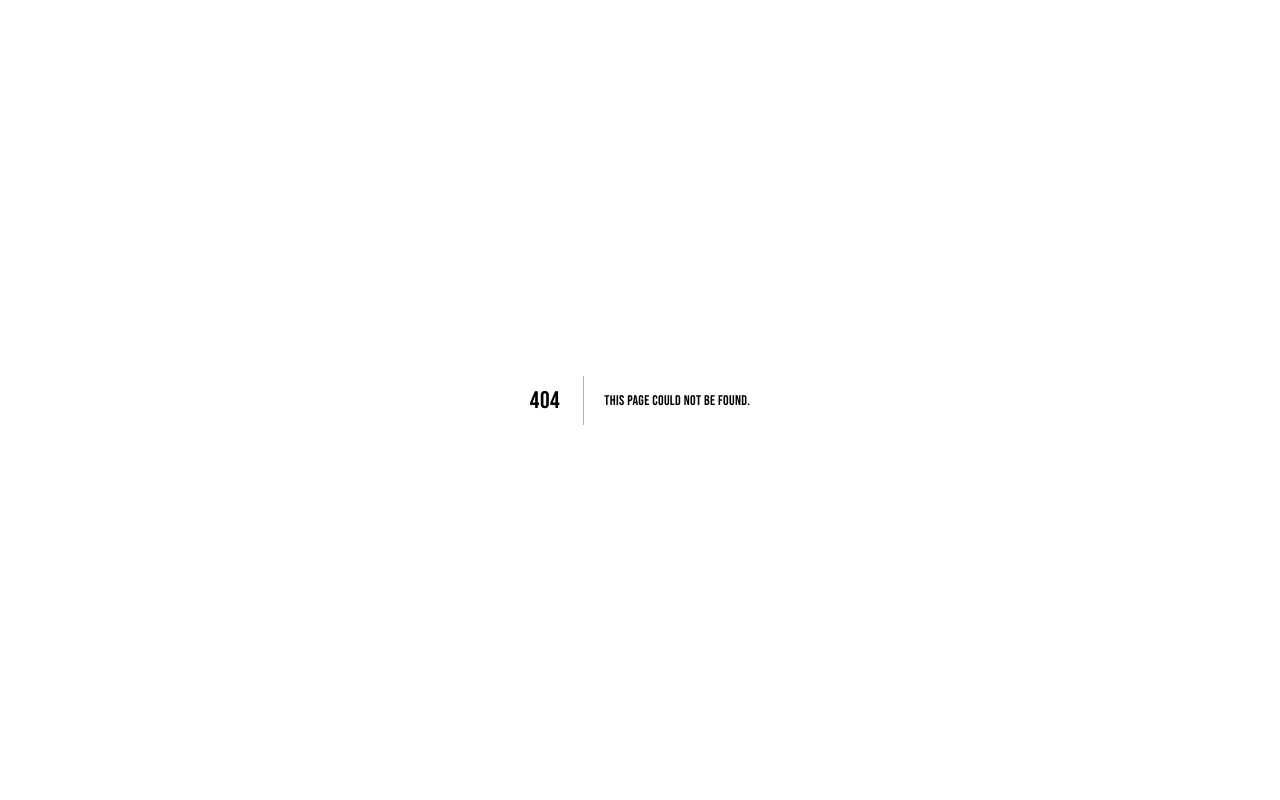
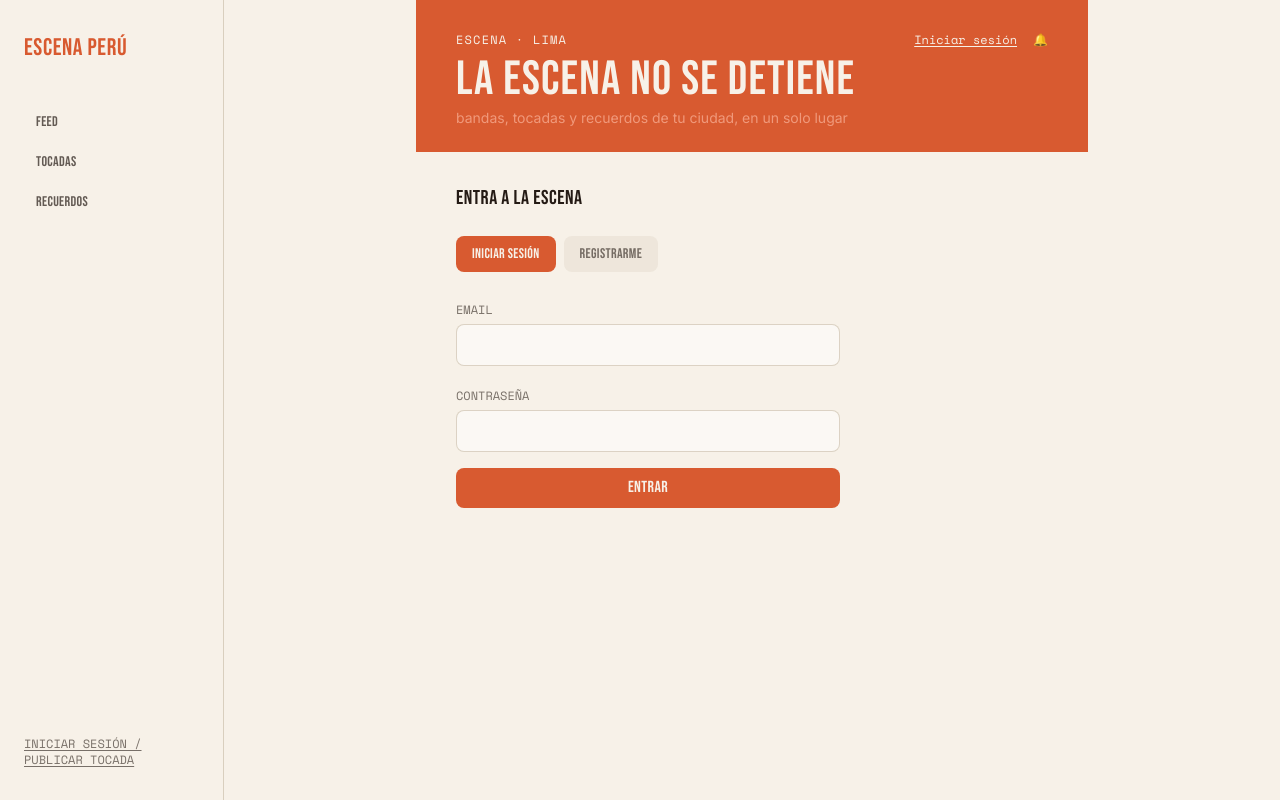
Before and after one commit to helzitom/Scena-Peru-frontend, a Next.js app: page /login in a window 1280 px wide. Before the commit this address had no page. Built offline with nearby package versions, Linux system fonts and the light colour scheme; no server answers.

Commit message:
Correccion de rutas

```diff
--- /dev/null
+++ b/src/app/(app)/login/page.tsx
@@ -0,0 +1,14 @@
+import Header from "@/components/Header";
+import LoginForm from "@/components/LoginForm";
+
+export default function LoginPage() {
+    return (
+        <>
+            <Header ciudad="Lima" />
+            <main className="px-5 md:px-10 py-8">
+                <h2 className="text-xl mb-6">Entra a la escena</h2>
+                <LoginForm />
+            </main>
+        </>
+    );
+}
--- a/src/app/page.tsx
+++ b/src/app/page.tsx
@@ -10,10 +10,7 @@ export default function LandingPage() {
     <main className={`${workSans.className} bg-noche text-crema min-h-screen overflow-hidden`}>
       <header className="relative z-10 flex items-center justify-between px-6 md:px-12 py-6">
         <span className={`${bungee.className} text-xl text-amarillo`}>SCENA PERÚ</span>
-        <Link
-          href="/login"
-          className={`${bungee.className} text-xs md:text-sm bg-fucsia text-crema px-4 py-2 rounded-full`}
-        >
+        <Link href="/login" className={`${bungee.className} text-xs md:text-sm bg-fucsia text-crema px-4 py-2 rounded-full`}>
           Entrar
         </Link>
       </header>
```
